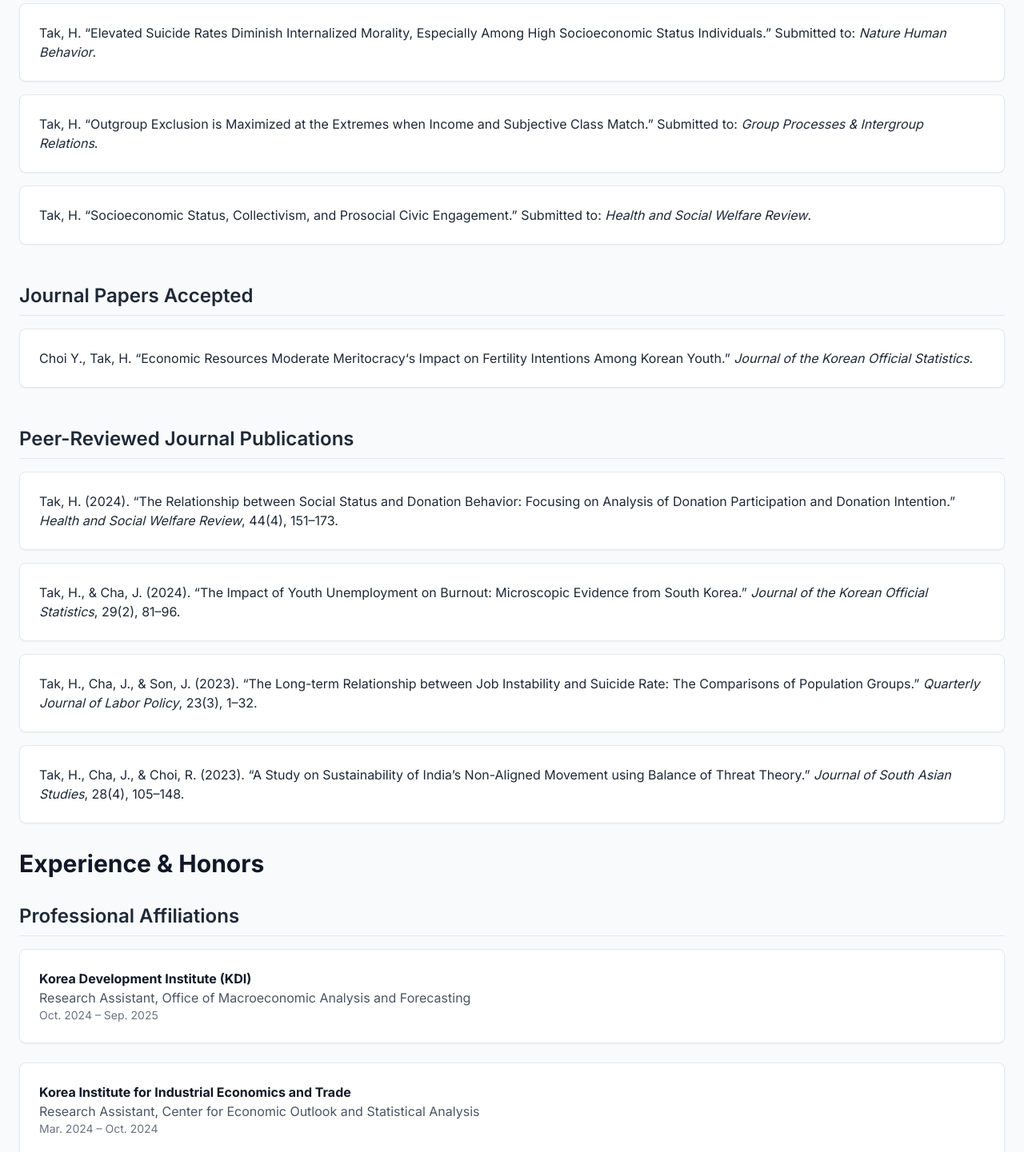
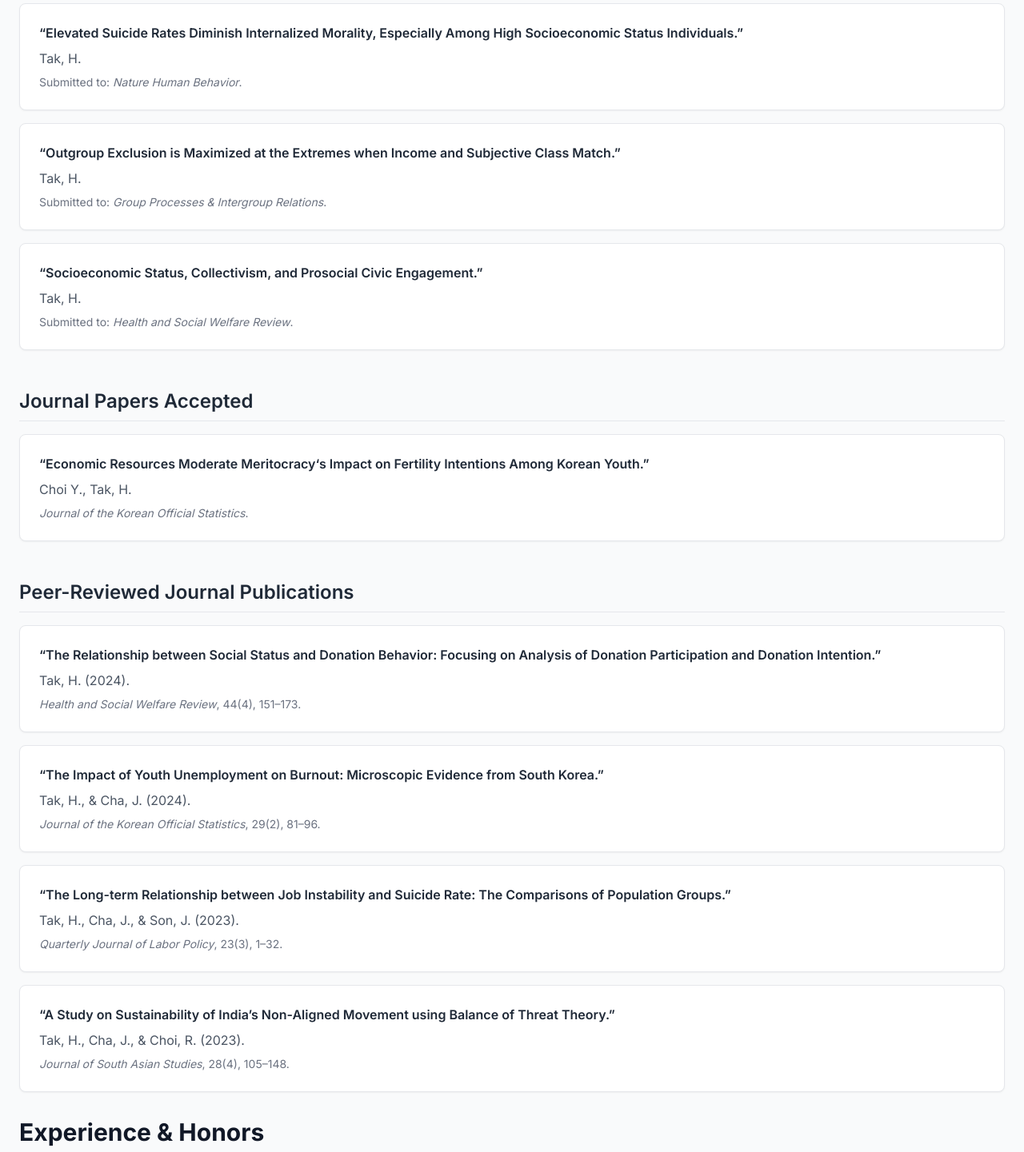
Before and after one commit to Hyeonsam/hyeonsamtak, a plain HTML site: page index.html in a window 1280 px wide. Shown: the part 932-2373 px from the top of the page at 80% size. Drawn offline with nearby package versions, Linux system fonts and the light colour scheme.

Commit message:
Update index.html

```diff
--- a/index.html
+++ b/index.html
@@ -16,6 +16,7 @@
 </head>
 <body class="bg-gray-50 text-gray-800">
 
+    <!-- Header & Navigation -->
     <header class="bg-white/80 backdrop-blur-md sticky top-0 z-50 border-b border-gray-200">
         <div class="container mx-auto px-6 py-4 flex justify-between items-center">
             <a href="#home" class="text-xl font-bold text-gray-900">Hyeonsam Tak</a>
@@ -29,6 +30,7 @@
                 <svg class="w-6 h-6" fill="none" stroke="currentColor" viewBox="0 0 24 24" xmlns="http://www.w3.org/2000/svg"><path stroke-linecap="round" stroke-linejoin="round" stroke-width="2" d="M4 6h16M4 12h16m-7 6h7"></path></svg>
             </button>
         </div>
+        <!-- Mobile Menu -->
         <div id="mobile-menu" class="hidden md:hidden bg-white border-t border-gray-200">
             <a href="#about" class="block py-2 px-6 text-gray-600 hover:bg-gray-100">About</a>
             <a href="#publications" class="block py-2 px-6 text-gray-600 hover:bg-gray-100">Publications</a>
@@ -37,8 +39,10 @@
         </div>
     </header>
 
+    <!-- Main Content -->
     <main class="container mx-auto px-6 py-8 md:py-16">
 
+        <!-- Home/Hero Section -->
         <section id="home" class="min-h-[50vh] flex items-center">
             <div class="w-full">
                 <div>
@@ -67,6 +71,7 @@
             </div>
         </section>
 
+        <!-- About Section -->
         <section id="about" class="pt-24 -mt-16">
             <div class="bg-white p-8 rounded-2xl shadow-sm border border-gray-200">
                 <h2 class="text-3xl font-bold text-gray-900 mb-6">Education</h2>
@@ -78,37 +83,72 @@
             </div>
         </section>
 
+        <!-- Publications Section -->
         <section id="publications" class="pt-24 -mt-16">
             <h2 class="text-3xl font-bold text-gray-900 mb-8">Publications</h2>
             <div class="space-y-12">
+                <!-- *** 논문 목록 표시 방식 수정 *** -->
                 <div>
                     <h3 class="text-2xl font-semibold text-gray-800 border-b pb-2 mb-4">Journal Papers in Review</h3>
                     <ul class="space-y-4">
-                        <li class="bg-white p-6 rounded-lg shadow-sm border border-gray-200">Tak, H. “Elevated Suicide Rates Diminish Internalized Morality, Especially Among High Socioeconomic Status Individuals.” Submitted to: <em>Nature Human Behavior</em>.</li>
-                        <li class="bg-white p-6 rounded-lg shadow-sm border border-gray-200">Tak, H. “Outgroup Exclusion is Maximized at the Extremes when Income and Subjective Class Match.” Submitted to: <em>Group Processes & Intergroup Relations</em>.</li>
-                        <li class="bg-white p-6 rounded-lg shadow-sm border border-gray-200">Tak, H. “Socioeconomic Status, Collectivism, and Prosocial Civic Engagement.” Submitted to: <em>Health and Social Welfare Review</em>.</li>
+                        <li class="bg-white p-6 rounded-lg shadow-sm border border-gray-200">
+                            <p class="font-semibold text-gray-800">“Elevated Suicide Rates Diminish Internalized Morality, Especially Among High Socioeconomic Status Individuals.”</p>
+                            <p class="mt-2 text-gray-600">Tak, H.</p>
+                            <p class="mt-2 text-sm text-gray-500">Submitted to: <em>Nature Human Behavior</em>.</p>
+                        </li>
+                        <li class="bg-white p-6 rounded-lg shadow-sm border border-gray-200">
+                            <p class="font-semibold text-gray-800">“Outgroup Exclusion is Maximized at the Extremes when Income and Subjective Class Match.”</p>
+                            <p class="mt-2 text-gray-600">Tak, H.</p>
+                            <p class="mt-2 text-sm text-gray-500">Submitted to: <em>Group Processes & Intergroup Relations</em>.</p>
+                        </li>
+                        <li class="bg-white p-6 rounded-lg shadow-sm border border-gray-200">
+                            <p class="font-semibold text-gray-800">“Socioeconomic Status, Collectivism, and Prosocial Civic Engagement.”</p>
+                            <p class="mt-2 text-gray-600">Tak, H.</p>
+                            <p class="mt-2 text-sm text-gray-500">Submitted to: <em>Health and Social Welfare Review</em>.</p>
+                        </li>
                     </ul>
                 </div>
 
                 <div>
                     <h3 class="text-2xl font-semibold text-gray-800 border-b pb-2 mb-4">Journal Papers Accepted</h3>
                     <ul class="space-y-4">
-                        <li class="bg-white p-6 rounded-lg shadow-sm border border-gray-200">Choi Y., Tak, H. “Economic Resources Moderate Meritocracy‘s Impact on Fertility Intentions Among Korean Youth.” <em>Journal of the Korean Official Statistics</em>.</li>
+                        <li class="bg-white p-6 rounded-lg shadow-sm border border-gray-200">
+                            <p class="font-semibold text-gray-800">“Economic Resources Moderate Meritocracy‘s Impact on Fertility Intentions Among Korean Youth.”</p>
+                            <p class="mt-2 text-gray-600">Choi Y., Tak, H.</p>
+                            <p class="mt-2 text-sm text-gray-500"><em>Journal of the Korean Official Statistics</em>.</p>
+                        </li>
                     </ul>
                 </div>
 
                 <div>
                     <h3 class="text-2xl font-semibold text-gray-800 border-b pb-2 mb-4">Peer-Reviewed Journal Publications</h3>
                     <ul class="space-y-4">
-                        <li class="bg-white p-6 rounded-lg shadow-sm border border-gray-200">Tak, H. (2024). “The Relationship between Social Status and Donation Behavior: Focusing on Analysis of Donation Participation and Donation Intention.” <em>Health and Social Welfare Review</em>, 44(4), 151–173.</li>
-                        <li class="bg-white p-6 rounded-lg shadow-sm border border-gray-200">Tak, H., & Cha, J. (2024). “The Impact of Youth Unemployment on Burnout: Microscopic Evidence from South Korea.” <em>Journal of the Korean Official Statistics</em>, 29(2), 81–96.</li>
-                        <li class="bg-white p-6 rounded-lg shadow-sm border border-gray-200">Tak, H., Cha, J., & Son, J. (2023). “The Long-term Relationship between Job Instability and Suicide Rate: The Comparisons of Population Groups.” <em>Quarterly Journal of Labor Policy</em>, 23(3), 1–32.</li>
-                        <li class="bg-white p-6 rounded-lg shadow-sm border border-gray-200">Tak, H., Cha, J., & Choi, R. (2023). “A Study on Sustainability of India’s Non-Aligned Movement using Balance of Threat Theory.” <em>Journal of South Asian Studies</em>, 28(4), 105–148.</li>
+                        <li class="bg-white p-6 rounded-lg shadow-sm border border-gray-200">
+                            <p class="font-semibold text-gray-800">“The Relationship between Social Status and Donation Behavior: Focusing on Analysis of Donation Participation and Donation Intention.”</p>
+                            <p class="mt-2 text-gray-600">Tak, H. (2024).</p>
+                            <p class="mt-2 text-sm text-gray-500"><em>Health and Social Welfare Review</em>, 44(4), 151–173.</p>
+                        </li>
+                        <li class="bg-white p-6 rounded-lg shadow-sm border border-gray-200">
+                            <p class="font-semibold text-gray-800">“The Impact of Youth Unemployment on Burnout: Microscopic Evidence from South Korea.”</p>
+                            <p class="mt-2 text-gray-600">Tak, H., & Cha, J. (2024).</p>
+                            <p class="mt-2 text-sm text-gray-500"><em>Journal of the Korean Official Statistics</em>, 29(2), 81–96.</p>
+                        </li>
+                        <li class="bg-white p-6 rounded-lg shadow-sm border border-gray-200">
+                            <p class="font-semibold text-gray-800">“The Long-term Relationship between Job Instability and Suicide Rate: The Comparisons of Population Groups.”</p>
+                            <p class="mt-2 text-gray-600">Tak, H., Cha, J., & Son, J. (2023).</p>
+                            <p class="mt-2 text-sm text-gray-500"><em>Quarterly Journal of Labor Policy</em>, 23(3), 1–32.</p>
+                        </li>
+                        <li class="bg-white p-6 rounded-lg shadow-sm border border-gray-200">
+                            <p class="font-semibold text-gray-800">“A Study on Sustainability of India’s Non-Aligned Movement using Balance of Threat Theory.”</p>
+                            <p class="mt-2 text-gray-600">Tak, H., Cha, J., & Choi, R. (2023).</p>
+                            <p class="mt-2 text-sm text-gray-500"><em>Journal of South Asian Studies</em>, 28(4), 105–148.</p>
+                        </li>
                     </ul>
                 </div>
             </div>
         </section>
 
+        <!-- Experience & Honors Section -->
         <section id="experience" class="pt-24 -mt-16">
             <h2 class="text-3xl font-bold text-gray-900 mb-8">Experience & Honors</h2>
             <div class="flex flex-col space-y-12">
@@ -164,6 +204,7 @@
             </div>
         </section>
 
+        <!-- Contact Section -->
         <section id="contact" class="pt-24 -mt-16">
             <div class="bg-white p-8 rounded-2xl shadow-sm border border-gray-200">
                 <h2 class="text-3xl font-bold text-gray-900 mb-6">Contact</h2>
@@ -189,6 +230,7 @@
 
     </main>
 
+    <!-- Footer -->
     <footer class="bg-gray-800 text-white mt-16">
         <div class="container mx-auto px-6 py-6 text-center text-gray-400">
             <p>&copy; <span id="year"></span> Hyeonsam Tak. All Rights Reserved.</p>
```
